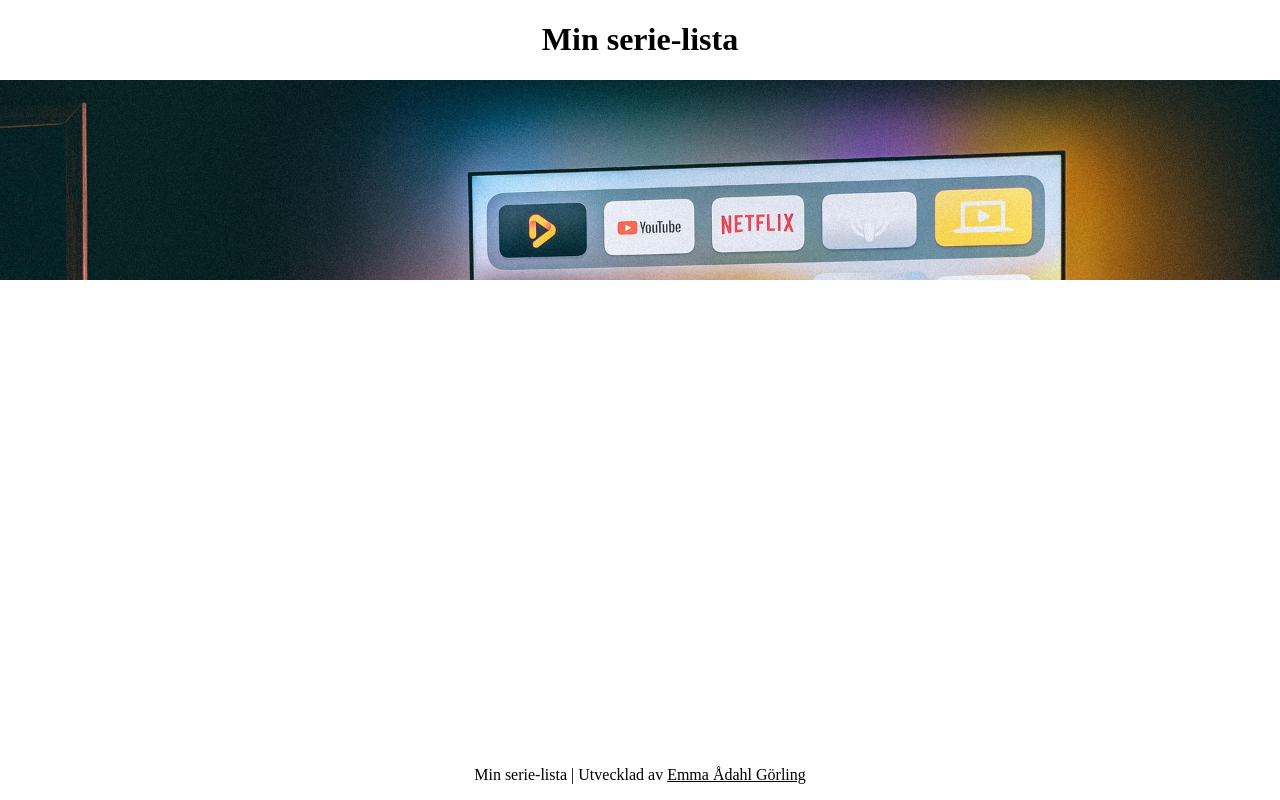
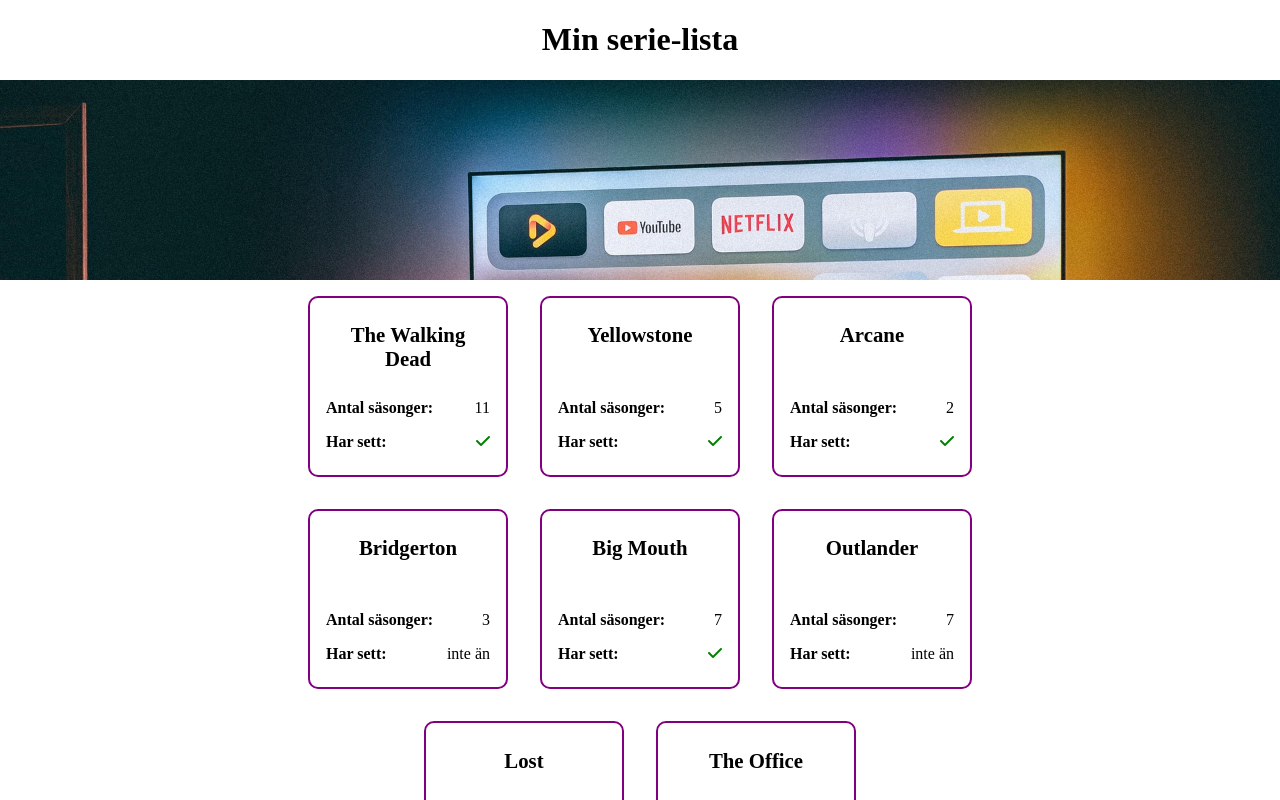
Before and after one commit to EmmaGorling/fordjupad_frontend_moment_1, a React (Vite) app: page / in a window 1280 px wide. Shown: the top 800 px of the page. Built offline with nearby package versions, Linux system fonts and the light colour scheme.

Commit message:
Lagt till komponent för tv serier, med array med serier samt utskrift av dessa

```diff
--- a/index.html
+++ b/index.html
@@ -5,6 +5,10 @@
     <link rel="icon" type="image/svg+xml" href="/vite.svg" />
     <meta name="viewport" content="width=device-width, initial-scale=1.0" />
     <title>Moment 1</title>
+    <script src="https://kit.fontawesome.com/8726bca3f8.js" crossorigin="anonymous"></script>
+    <link rel="preconnect" href="https://fonts.googleapis.com">
+  <link rel="preconnect" href="https://fonts.gstatic.com" crossorigin>
+  <link href="https://fonts.googleapis.com/css2?family=Roboto:ital,wght@0,400;0,500;0,700;0,900;1,400;1,500;1,700;1,900&display=swap" rel="stylesheet">
   </head>
   <body>
     <div id="root"></div>
--- a/src/App.tsx
+++ b/src/App.tsx
@@ -2,13 +2,16 @@ import { useState } from 'react';
 import './App.css'
 import Header from './components/Header';
 import Footer from './components/Footer';
+import TvShows from './components/TvShows';
 
 function App() {
   const [title, setTitle] = useState("Min serie-lista")
   return (
     <>
       <Header siteTitle={title} />
-
+      <main>
+        <TvShows />
+      </main>
       <Footer siteTitle={title} />
     </>
   )
--- /dev/null
+++ b/src/components/TvShows.css
@@ -0,0 +1,32 @@
+ul {
+    display: flex;
+    flex-wrap: wrap;
+    justify-content: center;
+    padding: 0;
+    margin: auto;
+    max-width: 800px;
+}
+li {
+    display: block;
+    border: 2px solid purple;
+    border-radius: 10px;
+    margin: 1em;
+    padding: 0.5em 1em;
+    width: 25ch;
+}
+h2 {
+    font-size: 1.3em;
+    text-align: center;
+    height: 2.8em;
+}
+
+.semibold {
+    font-weight: 600;
+}
+.seen, .seasons{
+    display: flex;
+    justify-content: space-between;
+}
+.fa-check {
+    color: green;
+}
--- /dev/null
+++ b/src/components/TvShows.tsx
@@ -0,0 +1,40 @@
+import React from 'react'
+import './TvShows.css'
+
+interface Show {
+    title: string;
+    seen: boolean;
+    seasons: number;
+}
+
+const TvShows = () => {
+
+    const shows: Show[] = [
+        { title: "The Walking Dead", seen: true, seasons: 11},
+        { title: "Yellowstone", seen: true, seasons: 5 },
+        { title: "Arcane", seen: true, seasons: 2 },
+        { title: "Bridgerton", seen: false, seasons: 3 },
+        { title: "Big Mouth", seen: true, seasons: 7 },
+        { title: "Outlander", seen: false, seasons: 7 },
+        { title: "Lost", seen: true, seasons: 6 },
+        { title: "The Office", seen: false, seasons: 9 }
+    ]
+    return (
+        <ul>
+            {
+                shows.map((show, index) => (
+                    <li key={index}>
+                        <h2>{show.title}</h2>
+                        <p className='seasons'><span className='semibold'>Antal säsonger:</span> {show.seasons}</p>
+                        <p className='seen'><span className='semibold'>Har sett:</span> {show.seen ? (
+                            <i className="fa-solid fa-check"></i>
+                        ) : ('inte än')}
+                        </p>
+                    </li>
+                ))
+            }
+        </ul>
+    )
+}
+
+export default TvShows
```
